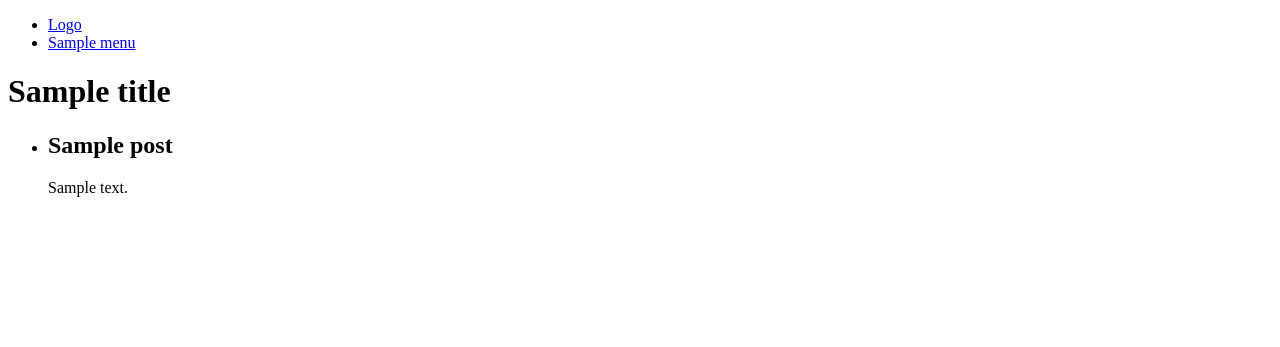
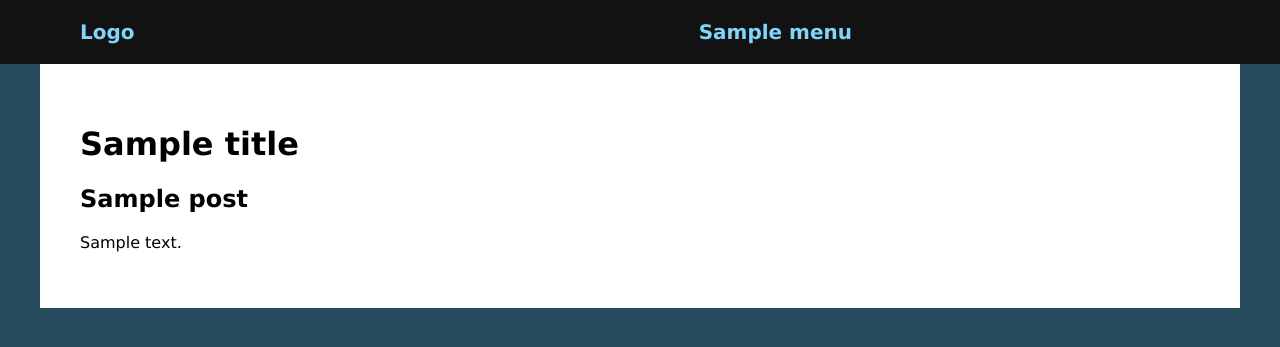
Before and after one commit to StanislavPopovSP/fifth_project_Django, a Django app: template programming_blog/blog/templates/blog/index.html in a window 1280 px wide. Shown: the top 347 px of the page. Run offline with Django 4.2, Linux system fonts and the light colour scheme; the template is opened without the code that fills it: most values are stand-ins (such as "Sample title", 1, 10 or a date in 2020).

Commit message:
Добавил путь и обработчик для просмотра отдельной страницы блога

```diff
--- a/programming_blog/blog/static/css/style.css
+++ b/programming_blog/blog/static/css/style.css
@@ -0,0 +1,45 @@
+body {
+    margin: 0;
+    padding: 0;
+    background: #264b5d;
+    font-family: Verdana, Geneva, Tahoma, sans-serif; /* шрифт без засечек */
+}
+.wrap {
+    max-width: 1200px; /* максимальныя ширина, что бы не растягивался по всей ширине */
+    margin: 0 auto;
+}
+.content .wrap {
+    background: #FFF;
+    padding: 40px;
+    box-sizing: border-box; /* что бы не расширялась ширина сайта */
+}
+ul {
+    list-style: none; /* уберем маркеры списка */
+    margin: 0;
+    padding: 0;
+}
+a {
+    color: #81d4fa;
+    text-decoration: none; /* уберем подчеркивание */
+    padding: 20px;
+}
+a:hover {
+    color: #ffC; /* при наведении мышки пускай цветт меняется */
+}
+.header {
+    background: #121212;
+}
+.mainmenu {
+    display: flex;
+    align-items: center;
+    font-size: 20px;
+    font-weight: bold;
+    padding: 20px;
+}
+.logo {
+    flex-basis: 40%; /* логотип 40% от размера */
+}
+.last {
+    flex-basis: 30%;
+    text-align: right;
+}
--- a/programming_blog/blog/templates/blog/index.html
+++ b/programming_blog/blog/templates/blog/index.html
@@ -8,7 +8,7 @@
     {% for p in posts %}
         <li>
             <h2>{{ p.title }}</h2>
-            <p>{{ p.content }}</p>
+            <p>{{ p.content|linebreaks|truncatewords:50 }}</p> <!-- |linebreaks - что бы появились абзацы и кол-во слов  -->
         </li>
     {% endfor %}
 </ul>
--- a/programming_blog/blog/urls.py
+++ b/programming_blog/blog/urls.py
@@ -3,4 +3,6 @@ from .views import * # так как работа ведется с класса
 
 urlpatterns = [
     path('', BlogHome.as_view(), name='index'), # as_views - привязать к маршруту. Т.е привязать текущий класс к текущему маршруту '' данного пути.
+    path('post/<slug:post_slug>/', ShowPost.as_view(), name='post'), # ставим slug для ceo оптимизации и вывода нашего slug. Тип данных slug и принимать post_slug. post_slug - поддерживает латиницу, ASCII символы, символы - и _ в post_slug - буквы и цифры могут располагаться, - и _ в принимаемый тип данных slug мы разрешаем чтобы попадал.
+
 ]
```
Also changed, not shown: programming_blog/blog/views.py (+16 -2 lines).
